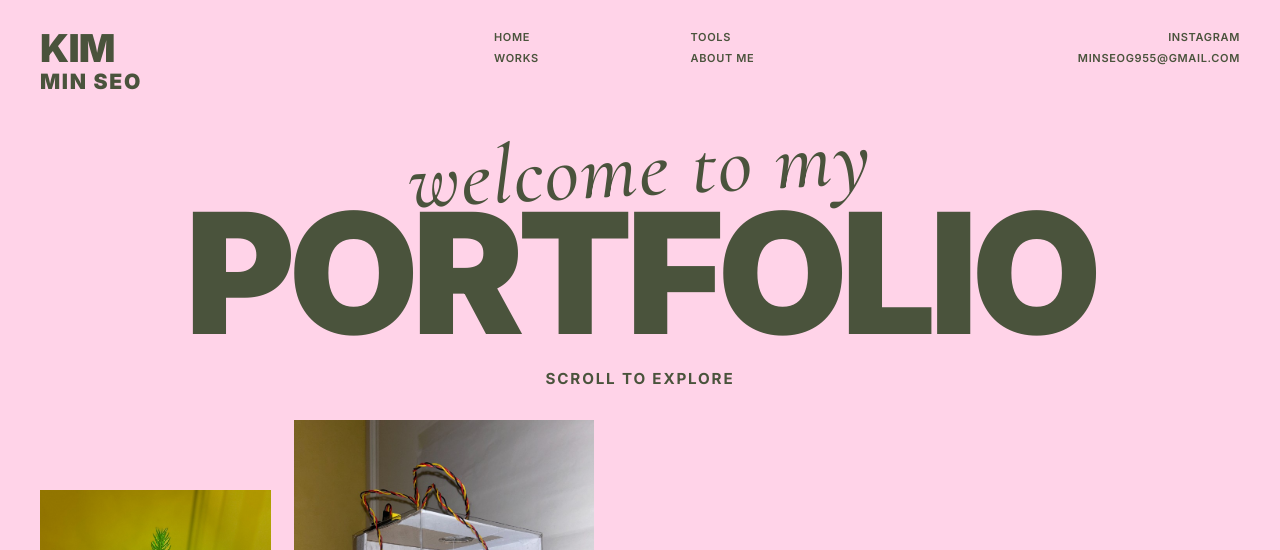
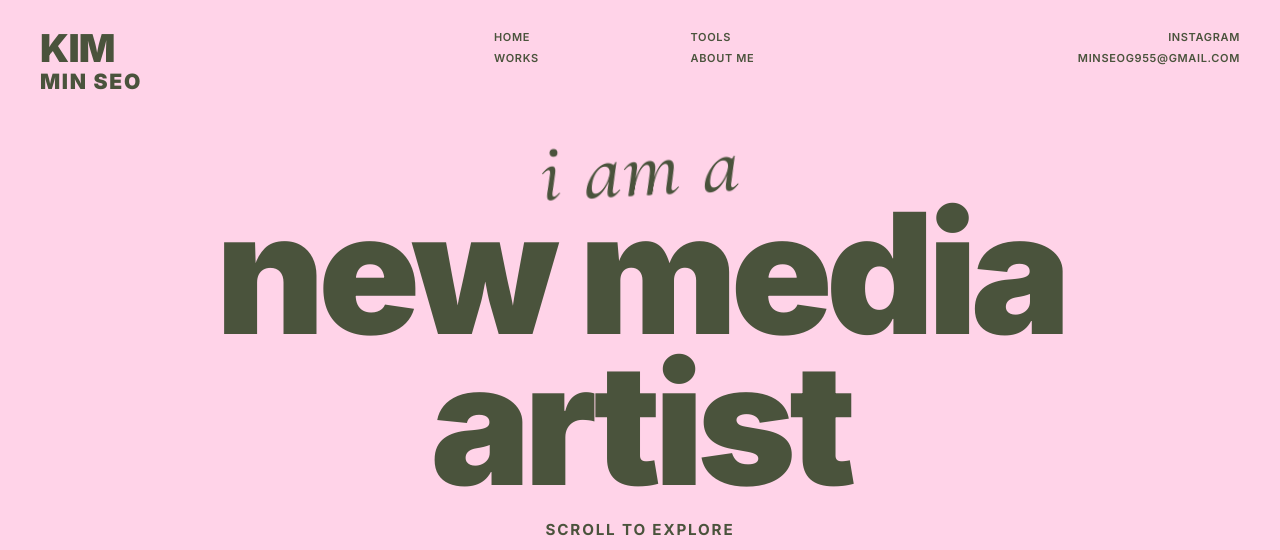
Before and after one commit to minseog955-sys/minseo-portfolio, a plain HTML site: page index.html in a window 1280 px wide. Shown: the top 550 px of the page. Drawn offline with nearby package versions, Linux system fonts and the light colour scheme; a web font is replaced by a local one.

Commit message:
Update cover hero copy to reflect new media artist identity.
Co-authored-by: Cursor <cursoragent@cursor.com>

```diff
--- a/index.html
+++ b/index.html
@@ -1209,8 +1209,8 @@
 
       <div class="cover-main">
         <div class="cover-hero">
-          <p class="cover-welcome">welcome to my</p>
-          <h1 class="cover-title">PORTFOLIO</h1>
+          <p class="cover-welcome">i am a</p>
+          <h1 class="cover-title">new media artist</h1>
         </div>
         <p class="cover-sub">Scroll to explore</p>
       </div>
```
